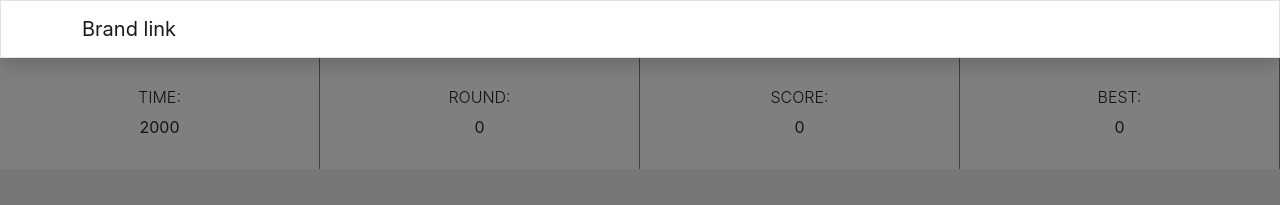
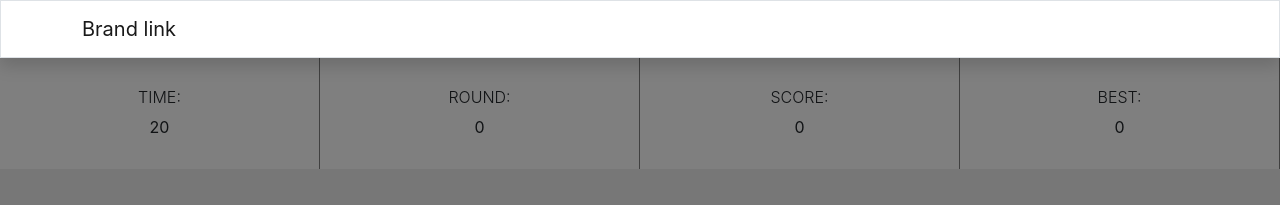
Before and after one commit to christophbrosch/colour-guesser, a Next.js app: page / in a window 1280 px wide. Shown: the top 205 px of the page. Built offline with nearby package versions, Linux system fonts and the light colour scheme.

Commit message:
readjusted gameplay time

```diff
--- a/pages/index.js
+++ b/pages/index.js
@@ -23,7 +23,7 @@ export default function Game({ colours }) {
   const [running, setRunning] = useState(false)
 
   const [score, setScore] = useState(0)
-  const [time, setTime] = useState(2000.0)
+  const [time, setTime] = useState(20.0)
   const [round, setRound] = useState(0)
   const [best, setBest] = useState(0)
 
```
